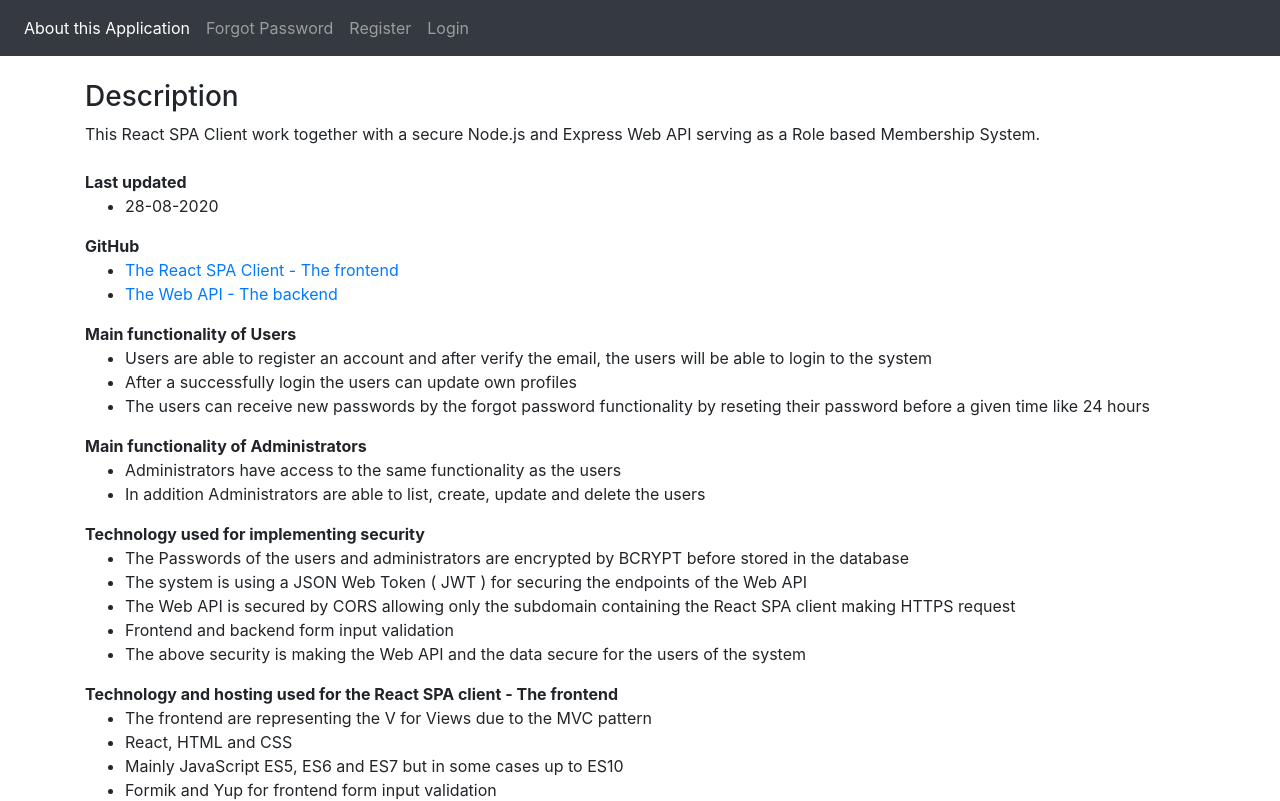
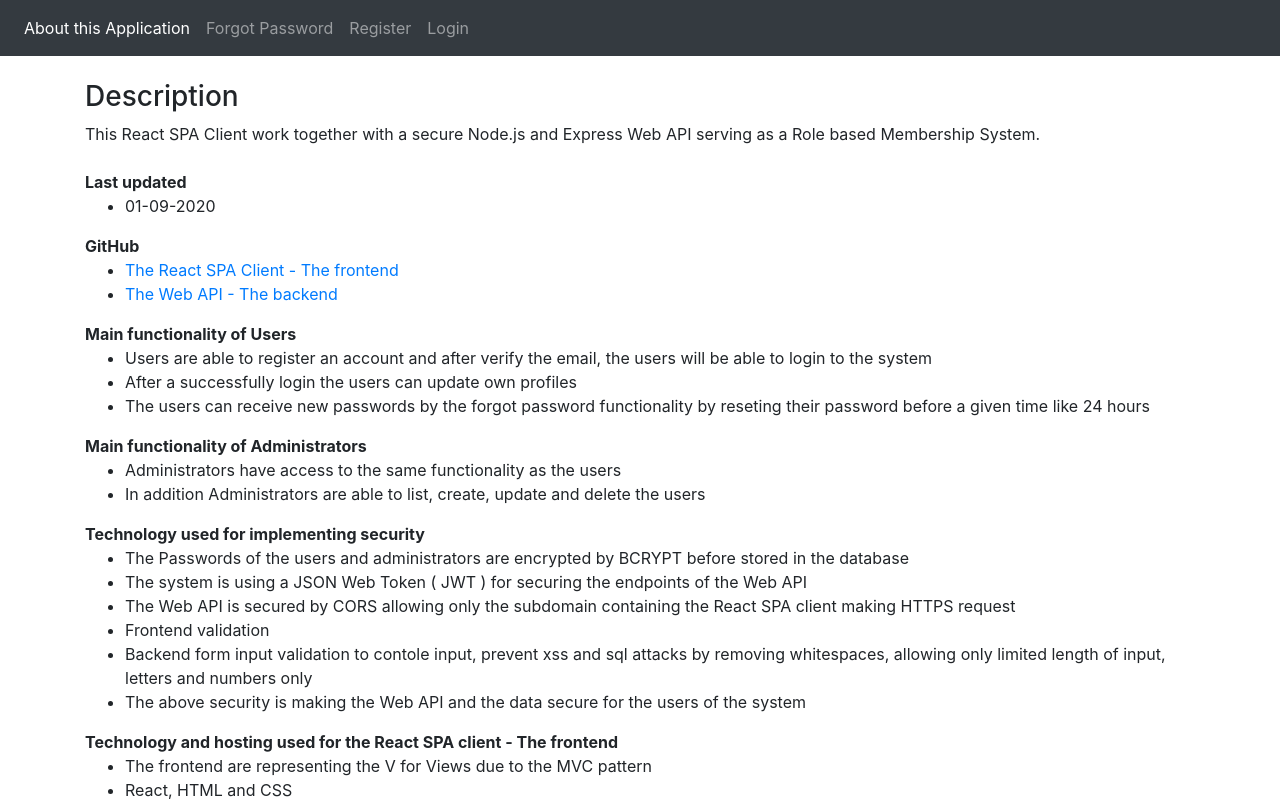
Before and after one commit to persteenolsen/react-spa-users-client, a React app: page /about in a window 1280 px wide. Shown: the top 801 px of the page. Built offline with nearby package versions, Linux system fonts and the light colour scheme; what config would draw is missing.

Commit message:
AboutPage - Made Backend validation for preventing xss and sql attacks as well as controling input format while performing Login

```diff
--- a/src/AboutPage/AboutPage.jsx
+++ b/src/AboutPage/AboutPage.jsx
@@ -32,7 +32,7 @@ class AboutPage extends React.Component {
 
 			   <b>Last updated</b>
 			   <ul>
-				  <li>28-08-2020</li>
+				  <li>01-09-2020</li>
 			   </ul>
 
 			   <b>GitHub</b>
@@ -60,7 +60,9 @@ class AboutPage extends React.Component {
              	 <li>The Passwords of the users and administrators are encrypted by BCRYPT before stored in the database</li>
                  <li>The system is using a JSON Web Token ( JWT ) for securing the endpoints of the Web API</li>
 			     <li>The Web API is secured by CORS allowing only the subdomain containing the React SPA client making HTTPS request</li>
-				 <li>Frontend and backend form input validation</li>
+				 <li>Frontend validation</li>
+				 <li>Backend form input validation to contole input, prevent xss and sql attacks by removing whitespaces,
+					 allowing only limited length of input, letters and numbers only</li>
                  <li>The above security is making the Web API and the data secure for the users of the system</li>
                </ul>
 
--- a/src/account/Register.jsx
+++ b/src/account/Register.jsx
@@ -33,8 +33,8 @@ function Register({ history }) {
 		    .max(25, 'First Name must be max 25 characters')
 			.required('Email is required'),
         password: Yup.string()
-            .min(6, 'Password must be at least 6 characters')
-			.max(15, 'Password must be max 15 characters')
+            .min(6, 'Password must be at least 6 characters and without whitespaces')
+			.max(15, 'Password must be max 15 characters and without whitespaces')
 			.required('Password is required'),
         confirmPassword: Yup.string()
             .oneOf([Yup.ref('password'), null], 'Passwords must match')
--- a/src/admin/users/AddEdit.jsx
+++ b/src/admin/users/AddEdit.jsx
@@ -38,8 +38,8 @@ function AddEdit({ history, match }) {
             .required('Role is required'),
         password: Yup.string()
             .concat(isAddMode ? Yup.string().required('Password is required') : null)
-            .min(6, 'Password must be at least 6 characters')
-			.max(15, 'Password must be max 15 characters'),
+            .min(6, 'Password must be at least 6 characters and without whitespaces')
+			.max(15, 'Password must be max 15 characters and without whitespaces'),
 
         confirmPassword: Yup.string()
             .when('password', (password, schema) => {
--- a/webpack.config.js
+++ b/webpack.config.js
@@ -45,7 +45,7 @@ module.exports = {
         // config: JSON.stringify({ apiUrl: 'https://pso-express-react-users.azurewebsites.net/' })
 
 		// REAL LOCAL BACKEND - FOR TESTING
-		 config: JSON.stringify({ apiUrl:'http://localhost:443' })
+         config: JSON.stringify({ apiUrl:'http://localhost:443' })
         // WITH FAKE BACKEND
 		// config: JSON.stringify({ apiUrl:'http://localhost:4000' })
     }
```
